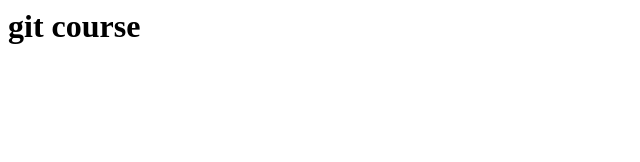
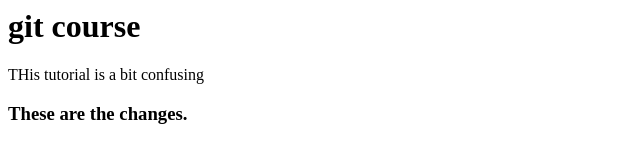
Before and after one commit to enigma182/git.course, a plain HTML site: page index.html in a window 1280 px wide. Shown: the whole page, without its empty margins (0-640 px from the left). Drawn offline with Linux system fonts and the light colour scheme.

Commit message:
I added an h3

```diff
--- a/index.html
+++ b/index.html
@@ -4,5 +4,7 @@
 	</head>
 	<body>
 		<h1>git course</h1>
+		<p>THis tutorial is a bit confusing</p>
+		<h3>These are the changes.</h3>
 	</body>
 </html>
```
